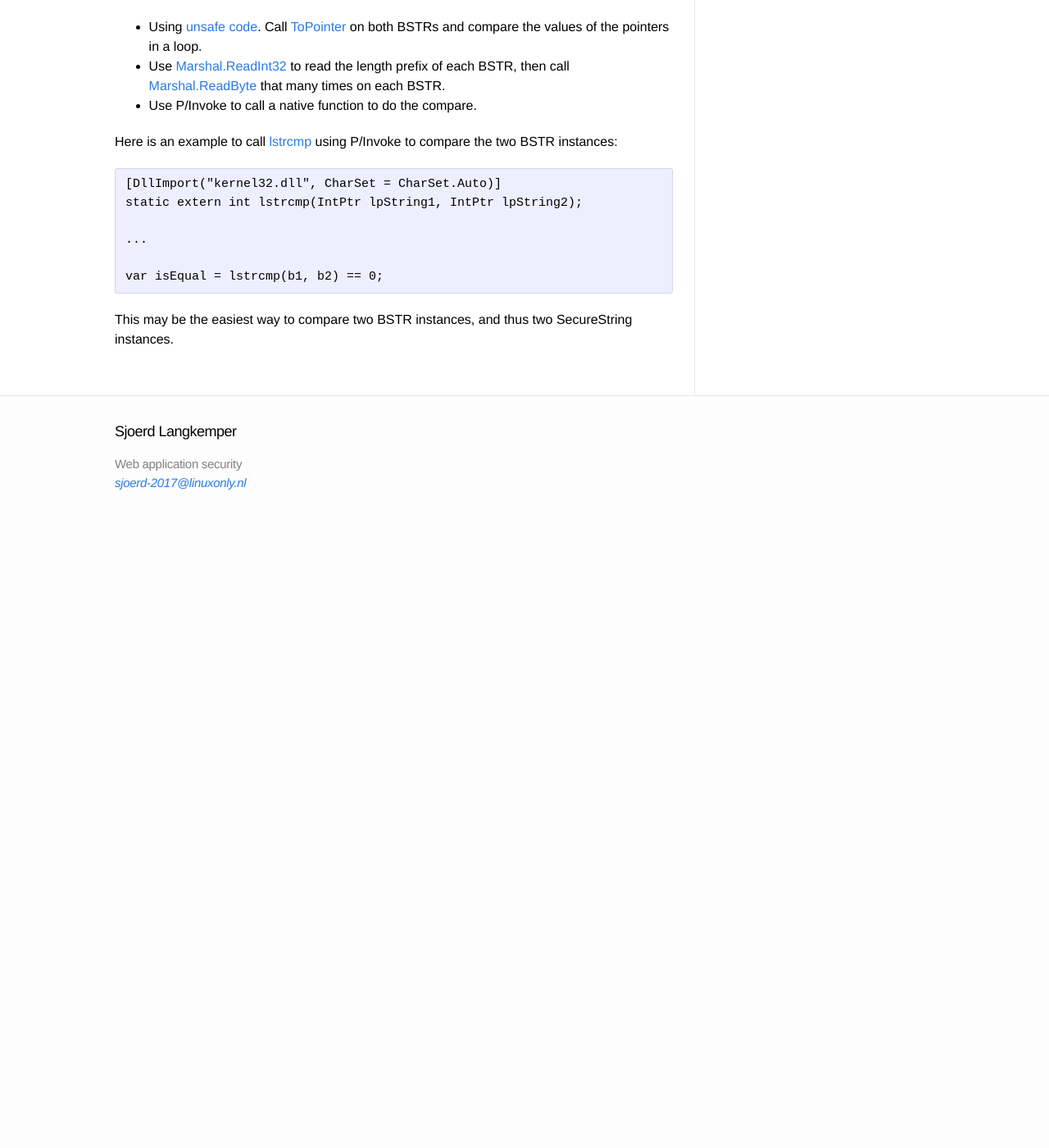
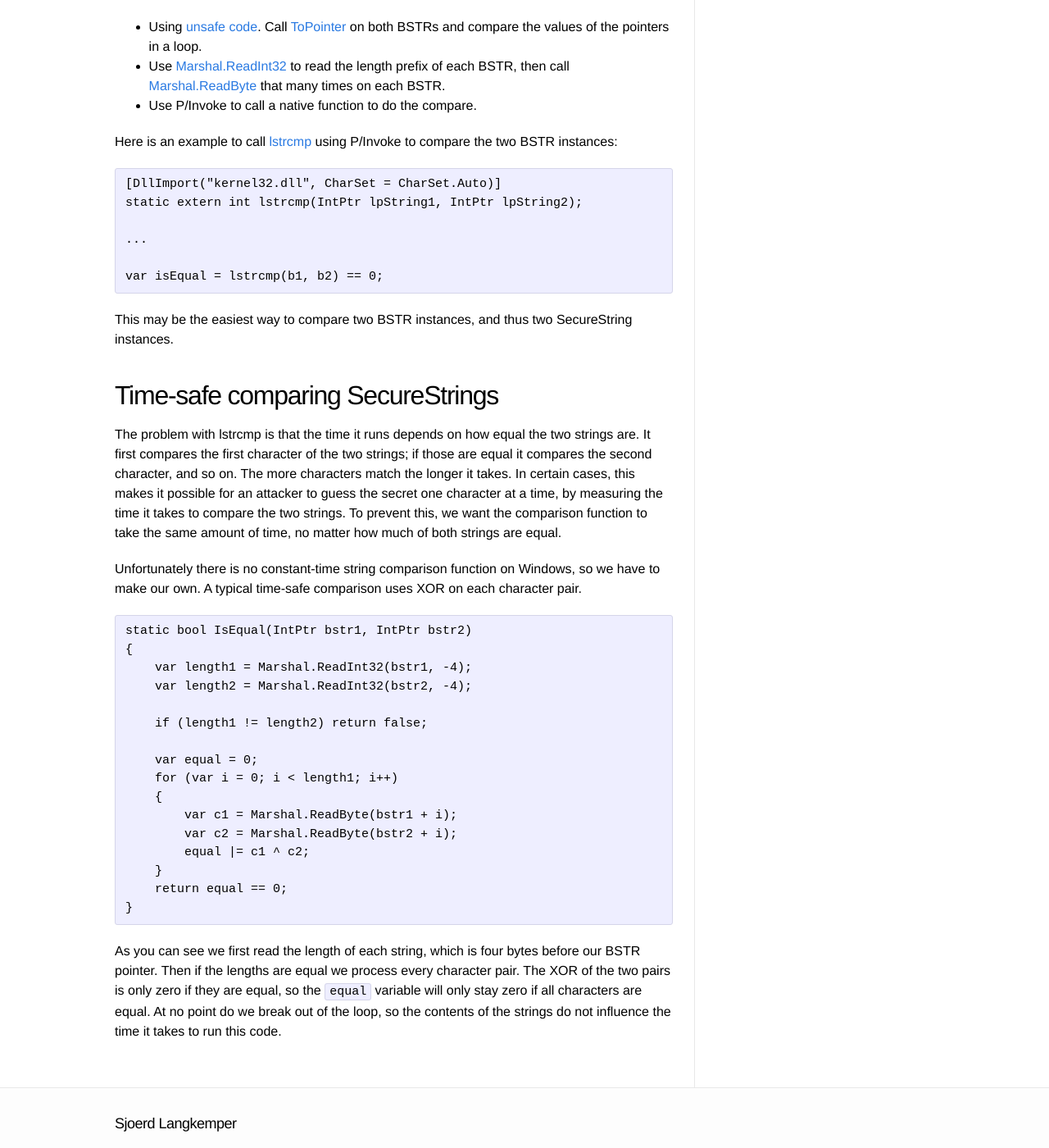
Before and after one commit to Sjord/Sjord.github.io, a Jekyll site: the page built from _posts/2017-07-25-comparing-securestrings-in-dotnet.md, in a window 1280 px wide and 1400 px high, scrolled down 1464 px. Shown: the whole window at 82% size. Built offline with Jekyll 4.4.1, drawn with Linux system fonts in a browser that asks for light colours; before the commit the page ends 2094 px from its top, so only the background shows below that.

Commit message:
Add time-safe comparison, except for string length

```diff
--- a/_posts/2017-07-25-comparing-securestrings-in-dotnet.md
+++ b/_posts/2017-07-25-comparing-securestrings-in-dotnet.md
@@ -47,3 +47,28 @@
     var isEqual = lstrcmp(b1, b2) == 0;
 
 This may be the easiest way to compare two BSTR instances, and thus two SecureString instances.
+
+## Time-safe comparing SecureStrings
+
+The problem with lstrcmp is that the time it runs depends on how equal the two strings are. It first compares the first character of the two strings; if those are equal it compares the second character, and so on. The more characters match the longer it takes. In certain cases, this makes it possible for an attacker to guess the secret one character at a time, by measuring the time it takes to compare the two strings. To prevent this, we want the comparison function to take the same amount of time, no matter how much of both strings are equal.
+
+Unfortunately there is no constant-time string comparison function on Windows, so we have to make our own. A typical time-safe comparison uses XOR on each character pair.
+
+    static bool IsEqual(IntPtr bstr1, IntPtr bstr2)
+    {
+        var length1 = Marshal.ReadInt32(bstr1, -4);
+        var length2 = Marshal.ReadInt32(bstr2, -4);
+
+        if (length1 != length2) return false;
+
+        var equal = 0;
+        for (var i = 0; i < length1; i++)
+        {
+            var c1 = Marshal.ReadByte(bstr1 + i);
+            var c2 = Marshal.ReadByte(bstr2 + i);
+            equal |= c1 ^ c2;
+        }
+        return equal == 0;
+    }
+
+As you can see we first read the length of each string, which is four bytes before our BSTR pointer. Then if the lengths are equal we process every character pair. The XOR of the two pairs is only zero if they are equal, so the `equal` variable will only stay zero if all characters are equal. At no point do we break out of the loop, so the contents of the strings do not influence the time it takes to run this code.
```
